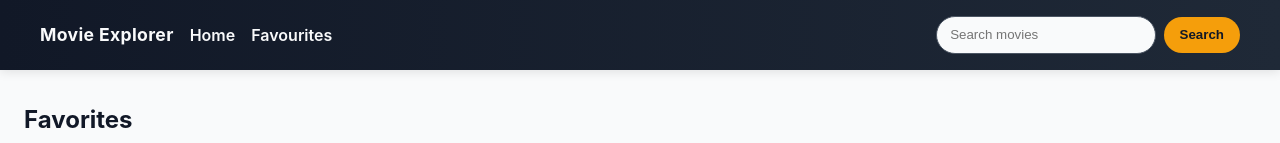
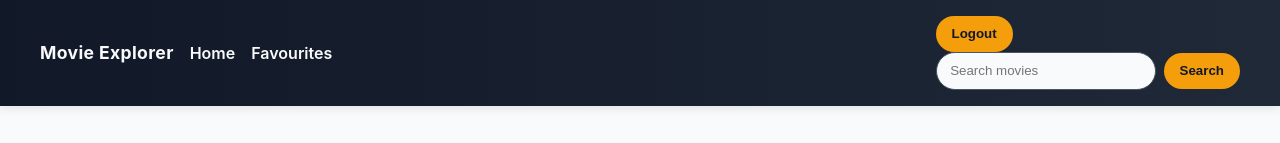
Before and after one commit to alpobanerjee374-prog/ai-capstone1, a React (Vite) app: page /favourites in a window 1280 px wide. Shown: the top 143 px of the page. Built offline with nearby package versions, Linux system fonts and the light colour scheme; no server answers; the database is empty; sample sign-in values are in the browser's storage.

Commit message:
feat: add authentication actions to header

```diff
--- a/src/components/Header.tsx
+++ b/src/components/Header.tsx
@@ -1,8 +1,10 @@
 import './Header.css'
 import { Link } from 'react-router-dom'
+import { useAuth } from '../context/AuthContext'
 import { useHomeContext } from '../context/HomeContext'
 
 const Header = () => {
+  const { user, logout } = useAuth()
   const { query, setQuery, handleSearch } = useHomeContext()
 
   const onSubmit = (event: React.FormEvent<HTMLFormElement>) => {
@@ -15,15 +17,32 @@ const Header = () => {
       <div className="header__inner">
         <div className="header__brand-nav">
           <h2 className="header__title">Movie Explorer</h2>
+
           <nav className="header__nav">
             <Link className="header__link" to="/">
               Home
             </Link>
+
             <Link className="header__link" to="/favourites">
               Favourites
             </Link>
           </nav>
         </div>
+
+        <div className="header__actions">
+          {user ? (
+            <button
+              className="header__button"
+              type="button"
+              onClick={logout}
+            >
+              Logout
+            </button>
+          ) : (
+            <Link className="header__link" to="/auth">
+              Login
+            </Link>
+          )}
 
           <form className="header__form" onSubmit={onSubmit}>
             <input
@@ -33,10 +52,12 @@ const Header = () => {
               value={query}
               onChange={(event) => setQuery(event.target.value)}
             />
+
             <button className="header__button" type="submit">
               Search
             </button>
           </form>
+        </div>
       </div>
     </header>
   )
```
Lines whose indentation alone changed are shown as unchanged.
